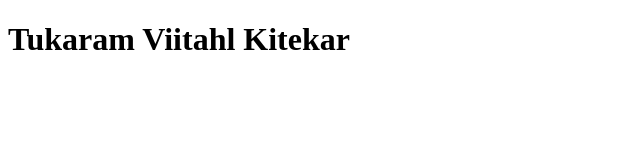
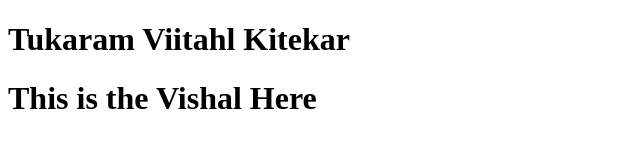
Before and after one commit to neurake/smaple, a plain HTML site: page index.html in a window 1280 px wide. Shown: the whole page, without its empty margins (0-640 px from the left). Drawn offline with Linux system fonts and the light colour scheme.

Commit message:
Update index.html

```diff
--- a/index.html
+++ b/index.html
@@ -8,5 +8,6 @@
 </head>
 <body>
         <h1>Tukaram Viitahl Kitekar</h1>
+    <h1>This is the Vishal Here</h1>
 </body>
 </html>
```
